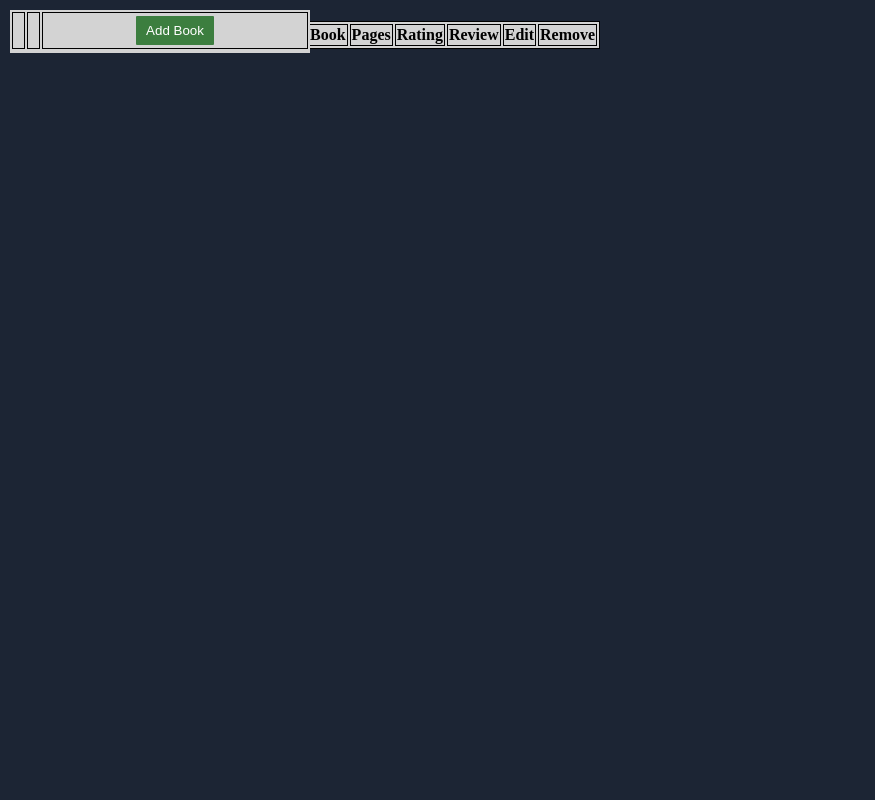
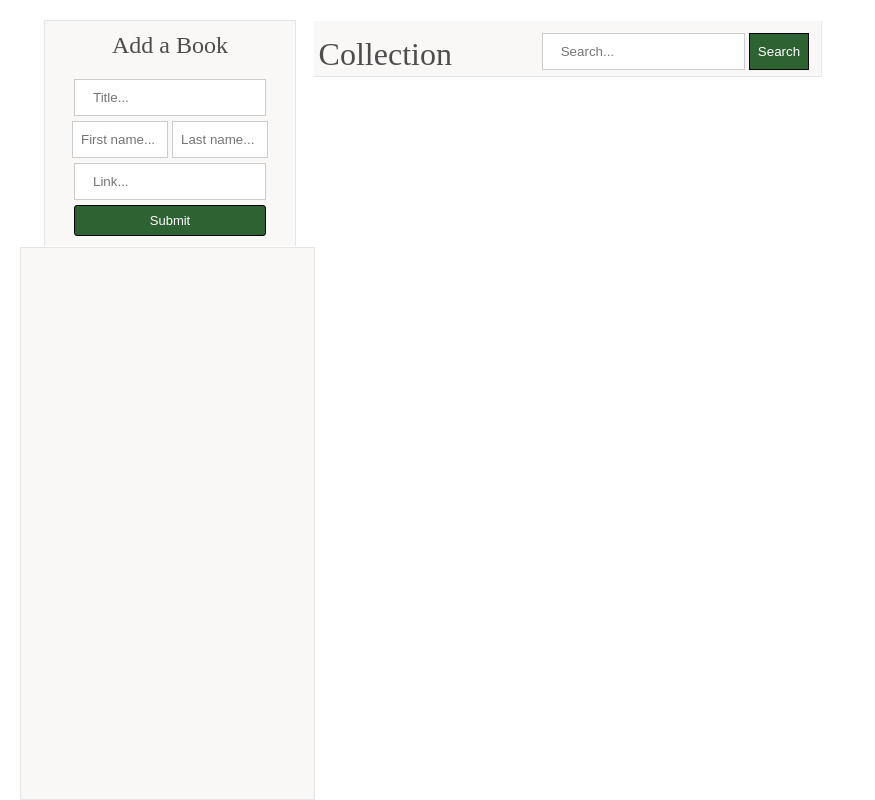
Before and after one commit to gabekutner/book-app, a Django app: template book-app/project/templates/core/book-list.html in a window 1280 px wide. Shown: the whole page, without its empty margins (0-875 px from the left). Run offline with Django 4.2, Linux system fonts and the light colour scheme; the template is opened without the code that fills it: most values are stand-ins (such as "Sample title", 1, 10 or a date in 2020); lists and menus that the app fills with data are empty.

Commit message:
html / css update
comes w backend / wbscraping fuckups

```diff
--- a/book-app/project/core/models.py
+++ b/book-app/project/core/models.py
@@ -34,7 +34,7 @@ class Book(models.Model):
 
 
             # TypeError / Direct assignment to the forward side of a many-to-many set is prohibited. Use contributors.set() instead.
-            # self.contributors = wb_author(url=self.am_link)
+            #self.contributors = wb_author(url=self.am_link)
 
         return super(Book, self).save(*args, **kwargs)
 
--- a/book-app/project/core/static/core/css/book-list.css
+++ b/book-app/project/core/static/core/css/book-list.css
@@ -1,150 +1,274 @@
-/* CSS for AddBook modal */
+/* CSS for divs */
 
-/* Full-width input fields */
-input[type=text] /*, input[type=password]*/ {
-    width: 100%;
-    padding: 12px 20px;
-    margin: 8px 0;
-    display: inline-block;
-    border: 1px solid #ccc;
-    box-sizing: border-box;
-  }
+/* Parent Left sidebars */
+.sidebar-left {
+  width: 300px;
 
-  /* Set a style for all buttons */
-  button {
-    background-color: #3C7E3F;
-    color: #FFFF;
-    padding: 7px 10px;
-    margin: 2px 0;
-    border: none;
-    cursor: pointer;
-    width: 10%;
-    border-radius: 1px;
-  }
-
-  .submitbtn {
-    background: #3C7E3F;
-    color: #FFFF;
-    padding: 14px 20px;
-    margin: 2px 0;
-    border: none;
-    cursor: pointer;
-    width: 20%;
-
-  }
-
-  button:hover {
-    opacity: 0.8;
-  }
-
-  /* Extra styles for the cancel button */
-  .cancelbtn {
-    width: auto;
-    padding: 10px 18px;
-    background-color: #C84032;
-  }
-
-  .container {
-    padding: 16px;
-  }
-
-  span.ulink {
-    float: right;
-    padding-top: 16px;
-  }
-
-  /* The Modal (background) */
-  .modal {
-    display: none; /* Hidden by default */
-    position: fixed; /* Stay in place */
-    z-index: 1; /* Sit on top */
-    left: 0;
-    top: 0;
-    width: 100%; /* Full width */
-    height: 100%; /* Full height */
-    overflow: auto; /* Enable scroll if needed */
-    background-color: rgb(0,0,0); /* Fallback color */
-    background-color: rgba(0,0,0,0.4); /* Black w/ opacity */
-    padding-top: 40px;
-  }
-
-  /* Modal Content/Box */
-  .modal-content {
-    background-color: #1C2534;
-    margin: 5% auto 15% auto; /* 5% from the top, 15% from the bottom and centered */
-    border: 1px solid #888;
-    width: 40%; /* Could be more or less, depending on screen size */
-  }
-
-  /* The Close Button (x) */
-  .close {
-    position: absolute;
-    right: 25px;
-    top: 0;
-    color: #000;
-    font-size: 35px;
-    font-weight: bold;
-  }
-
-  .close:hover,
-  .close:focus {
-    color: #C84032;
-    cursor: pointer;
-  }
-
-  /* Add Zoom Animation */
-  .animate {
-    -webkit-animation: animatezoom 0.3s;
-    animation: animatezoom 0.3s
-  }
-
-  @-webkit-keyframes animatezoom {
-    from {-webkit-transform: scale(0)}
-    to {-webkit-transform: scale(1)}
-  }
-
-  @keyframes animatezoom {
-    from {transform: scale(0)}
-    to {transform: scale(1)}
-  }
-
-  /* Change styles for span and cancel button on extra small screens */
-  @media screen and (max-width: 300px) {
-    span.ulink {
-        display: block;
-        float: none;
-    }
-    .cancelbtn {
-        width: 100%;
-    }
-  }
+  position: fixed;
+  top: 20px; /* Stay at the top */
+  left: 20px;
 
 
-/* CSS for divs */
-.sidebar-left {
-    width: 300px;
-    position: fixed;
-    z-index: 1; /* Stay on top */
-    top: 10px; /* Stay at the top */
-    left: 10px;
-    background-color: lightgray;
-    overflow-x: hidden; /* Disable horizontal scroll */
+  z-index: 1; /* Stay on top */
 
-    float: left;
+  overflow-x: hidden; /* Disable horizontal scroll */
+
+  float: left;
 }
 
-.booklist-div {
-    max-width: 40%;
-    margin-left: 23.5%;
-    height: auto;
-    overflow-x: hidden;
+/* Left Sidebar bookform div */
+.bookform {
 
-    margin-top: 1%;
+  width: 80%;
+  height: auto;
+  margin-left: 8%;
 
-    float: left;
+  text-align: center;
+
+  background-color: #F9F8F7;
+  padding: 1px 5px 10px 5px;
+  border-top-left-radius: 0px;
+  border-top-right-radius: 0px;
+  margin-bottom: 1px;
+
+  border-top: 1px solid #E5E5E5;
+  border-left: 1px solid #E5E5E5;
+  border-right: 1px solid #E5E5E5; /* 465369 */
+
+}
+/* Child classes */
+
+label.bookform-label {
+  color: #4E4D4E;
+
+  display: block;
+  padding: 10px 0px 15px 0px;
+  font-size:x-large;
 }
 
-.booklist-table, th, tr {
-    background-color: lightgray;
-    border: 1px solid black;
+p.bookform-p {
+  color: #8A8F91;
+  font-size: medium;
+  margin-top: -7px;
 }
+
+input[type=text].bookform-input {
+  width: 80%;
+  padding: 10px 18px;
+  margin-top: 5px;
+  display: inline-block;
+  border: 1px solid #ccc;
+  box-sizing: border-box;
+  background: #ffff;
+  color: #4E4D4E;
+}
+input[type=text].bookform-input:focus {
+  outline: none;
+}
+
+input[type=text].bookform-input2 {
+  width: 40%;
+  padding: 10px 8px;
+  margin-top: 5px;
+  display: inline-block;
+  border: 1px solid #ccc;
+  box-sizing: border-box;
+  background: #ffff;
+  color: #4E4D4E;
+}
+input[type=text].bookform-input2:focus {
+  outline: none;
+}
+
+button.bookform-button {
+  margin-top: 5px;
+  width: 80%;
+  padding: 7px 10px 7px 10px;
+  border: 1px solid black;
+  border-radius: 3px;
+  background-color: #2D6232;
+  cursor: pointer;
+  color: #FFFF;
+  font-size:small;
+
+}
+button.bookform-button:hover {
+  background-color: #3C7E3F;
+}
+
+
+.wishlist {
+  top: 247px;
+  bottom: 0;
+  position: fixed;
+
+  width: 293px;
+
+  background-color: #F9F8F7;
+  border: 1px solid #E5E5E5;
+
+  overflow-y: scroll;
+  overflow-x: hidden;
+}
+
+table.wishlist-table {
+  padding: 12px 0px 0px 13px;
+}
+
+th.wishlist-th {
+  text-align: left;
+  font-size: large;
+  padding-bottom: 0px;
+}
+
+td.wishlist-td {
+  text-align: left;
+  font-size: medium;
+  padding-bottom: 20px;
+  padding-top: -10px;
+}
+
+input[type=submit].addbook-input {
+  margin-top: 5px;
+  width: 50px;
+  padding: 7px 0px 7px 0px;
+  border-radius: 3px;
+  background-color: #2D6232;
+  cursor: pointer;
+  color: #FFFF;
+  font-size:small;
+  border: 1px solid black;
+}
+input[type=submit].addbook-input:hover {
+  background-color: #3C7E3F;
+}
+
+.credentials {
+  width: 100%;
+  margin-top: -5px;
+}
+
+
+
+/* Collection CSS */
+
+.nav {
+  width: 507px;
+  height: 55px;
+  background-color: #F9F8F7;
+
+  border-bottom: 1px solid #E5E5E5;
+  border-right: 1px solid #E5E5E5;
+
+  position: absolute;
+  left: 24.5%;
+  top: 21px;
+
+}
+label.nav-label {
+
+  display: inline-block;
+  padding: 15px 0px 0px 5px;
+
+  font-size: xx-large;
+  color: #4E4D4E;
+}
+
+input[type=text].nav-input {
+  position: relative;
+  top: -40px;
+  width: 40%;
+  padding: 10px 18px;
+  margin-left: 45%;
+  display: inline-block;
+  border: 1px solid #ccc;
+  box-sizing: border-box;
+  background: #ffff;
+  color: #4E4D4E;
+}
+input[type=text].nav-input:focus {
+  outline: none;
+}
+
+button.nav-submit {
+  position: relative;
+  top: -40px;
+  width: 12%;
+  display: inline-block;
+  padding: 10px 7px;
+  border: 1px solid #ccc;
+  box-sizing: border-box;
+  background: #2D6232;
+  color: #FFFF;
+  border: 1px solid black;
+  border-radius: 0px;
+}
+button.nav-submit:hover {
+  background-color: #3C7E3F;
+  cursor: pointer;
+}
+
+
+/* Book List + Cards CSS */
+
+.booklist {
+  width: 500px;
+  height: auto;
+  background-color: transparent;
+
+  position: absolute;
+  left: 24.7%;
+  top: 90px;
+}
+
+.booklist-card {
+
+  background-color: #F9F8F7;
+
+  border: 1px solid #E5E5E5;
+
+  width: 100%;
+  height: 100px;
+
+  margin-bottom: 20px;
+
+}
+
+div.booklist-div1 {
+  width: 80%;
+  display: inline-block;
+  border: 1px solid black;
+}
+div.booklist-div2 {
+  float: right;
+  width: auto;
+  margin-right: 10px;
+  border: 1px solid black;
+
+}
+
+div.booklist-div3 {
+  width: 50px;
+  border: 1px solid black;
+  height: 45%;
+}
+
+label.booklist-card-label {
+  color: #4E4D4E;
+
+  display: inline-block;
+  padding: 10px 0px 15px 10px;
+  font-size: x-large;
+}
+
+input.booklist-card-input {
+  background-color: #C84032;
+  float: right;
+  margin-top: 17px;
+  border: 1px solid black;
+}
+
+a.booklist-card-a {
+  display: inline-block;
+  margin: 0px 5px 0px 5px;
+}
--- a/book-app/project/core/static/core/css/main.css
+++ b/book-app/project/core/static/core/css/main.css
@@ -1,3 +1,3 @@
 body {
-    background-color: #1C2534;
+    background-color: #ffff;
 }
--- a/book-app/project/core/utils.py
+++ b/book-app/project/core/utils.py
@@ -30,7 +30,7 @@ def wb_author(url):
 
 	except AttributeError:
 
-		author_value = None
+		author_value = ""
 
 	return author_value
 
@@ -55,6 +55,6 @@ def wb_pg_num(url):
 				num = num + c
 
 	except AttributeError:
-		pages_value = None
+		num = 0
 
 	return int(num)
--- a/book-app/project/templates/core/book-edit.html
+++ b/book-app/project/templates/core/book-edit.html
@@ -1,3 +1,5 @@
+<a href="{% url 'books' %}">Go Back</a>
+
 <form method="POST" action="">
     {% csrf_token %}
     {{ form.as_p }}
--- a/book-app/project/templates/core/book-list.html
+++ b/book-app/project/templates/core/book-list.html
@@ -8,56 +8,106 @@
 
     <div class="sidebar-left">
 
-        <table style="width:100%;">
-            <tr>
-                <th></th>
-                <th></th>
-                <th>
-                    <button onclick="document.getElementById('id01').style.display='block'" style="width:auto;">Add Book</button>
-                    <div id="id01" class="modal">
+        <div class="bookform">
 
-                        <form class="modal-content animate" action="" method="POST">
+            <form method="POST" action="">
                 {% csrf_token %}
 
-                            <div class="container">
-                                <label for="utitle" style="color: #9C9EA5"><b>Title</b></label>
-                                <input type="text" style="background-color: #182025; color: #9C9EA5;" placeholder="Enter title" name="utitle" required>
+                <label class="bookform-label">Add a Book</label>
 
-                                <label for="ulink" style="color: #9C9EA5"><b>Amazon Link</b></label>
-                                <input type="text" style="background-color: #182025; color: #9C9EA5;" placeholder="Enter amazon link" name="ulink" required>
+                <input class="bookform-input" name="title-book" type="text" placeholder="Title...">
 
-                                <label style="color: #9C9EA5"><b>Author</b></label>
-                                <input type="text" style="background-color: #182025; color: #9C9EA5;" placeholder="Enter the author's first name" name="uauthor-f" required>
-                                <input type="text" style="background-color: #182025; color: #9C9EA5;" placeholder="Enter the author's last name" name="uauthor-l" required>
+                <input class="bookform-input2" name="fauthor-book" type="text" placeholder="First name...">
 
-                                <button style="margin-top: 20px; margin-bottom: 10px;" class="submitbtn" type="submit" name="AddBook" value="AddBook">Add Book</button>
+                <input class="bookform-input2" name="lauthor-book" type="text" placeholder="Last name...">
+
+                <input class="bookform-input" name="link-book" type="text" placeholder="Link...">
+
+                <center><button class="bookform-button" type="submit" name="AddBook" value="AddBook">Submit</button></center>
+
+            </form>
+
         </div>
 
-                            <div style="background-color:#182025; padding: 16px; box-shadow: 0px -5px 5px 0px #4A5261;">
-                                <button type="button" onclick="document.getElementById('id01').style.display='none'" class="cancelbtn">Cancel</button>
-                            </div>
+        <div class="wishlist">
 
-                        </form>
-                    </div>
-                </th>
-            </tr>
+            <table class="wishlist-table" style="width:100%;">
                 {% for book in books %}
+                    {% if book.book_started is False %}
+
+
                         <tr>
-                    {% if book.book_started is False %}
-                        <th><a href="{% url 'book-detail' book.id %}">{{ book.title }}</a></th>
-                        <th>{{ book.max_pg_num }} pgs</th>
+                            <th class="wishlist-th"><a href="{% url 'book-detail' book.id %}">{{ book.title }}</a></th>
                             <th>
                                 <form method="GET" action="">
                                     <input type="hidden" name="hidden-book" value="{{ book.id }}"/>
-                                <input type="submit" value="Add" name="add-to-book-list"></form>
+                                    <input class="addbook-input" type="submit" value="Add" name="add-to-book-list"></form>
                                 </form>
                             </th>
+                        </tr>
+
+                        <tr>
+                            <td class="wishlist-td">{{ book.contributors.get }}&nbsp;&nbsp;&nbsp;<b>{{ book.max_pg_num }}</b></td>
+                        </tr>
+
                     {% endif %}
-                </tr>
+
                 {% endfor %}
             </table>
         </div>
 
+    </div>
+
+
+    <div class="nav">
+        <label class="nav-label">Collection</label>
+        <form method="GET" action="">
+            <input class="nav-input" name="search" type="text" placeholder="Search...">
+            <button class="nav-submit" name="search-submit" type="submit" value="search-submit">Search</button>
+        </form>
+    </div>
+
+    <div class="booklist">
+
+        {% for book in books %}
+            {% if book.book_started is True %}
+
+            <div class="booklist-card">
+                <div class="booklist-div1">
+                    <label class="booklist-card-label">{{ book.title }}</label>
+                    <a class="booklist-card-a" href="{% url 'book-detail' book.id %}">View</a>
+                    <a class="booklist-card-a" href="{% url 'book-edit' book.id %}">Edit</a>
+                </div>
+
+                <div class="booklist-div2">
+                    {% if book.review.rating %}
+                        <h3>{{ book.review.rating }}</h3>
+                    {% else %}
+                        <p>No Rating</p>
+                    {% endif %}
+                </div>
+
+                <div style="border: 1px solid black; width: auto;">
+                    <form method="GET" action=''>
+                        <input type="hidden" name="hidden-book-back" value="{{ book.id }}"/>
+                        <input class="booklist-card-input" type="submit" value="Remove" name="Remove"/>
+                    </form>
+                </div>
+
+
+
+            </div>
+
+            {% endif %}
+        {% endfor %}
+
+    </div>
+
+
+
+
+
+    <!--
     <div class="booklist-div" style="width: 100%;">
         <table class="booklist-table">
             <tr>
@@ -100,9 +150,7 @@
             {% endfor %}
 
         </table>
-
-
-    </div>
+    </div>-->
 
 
 {% endblock %}
```
Also changed, not shown: book-app/project/core/views.py (+16 -13 lines), book-app/project/db.sqlite3. Lines whose indentation alone changed are shown as unchanged.
